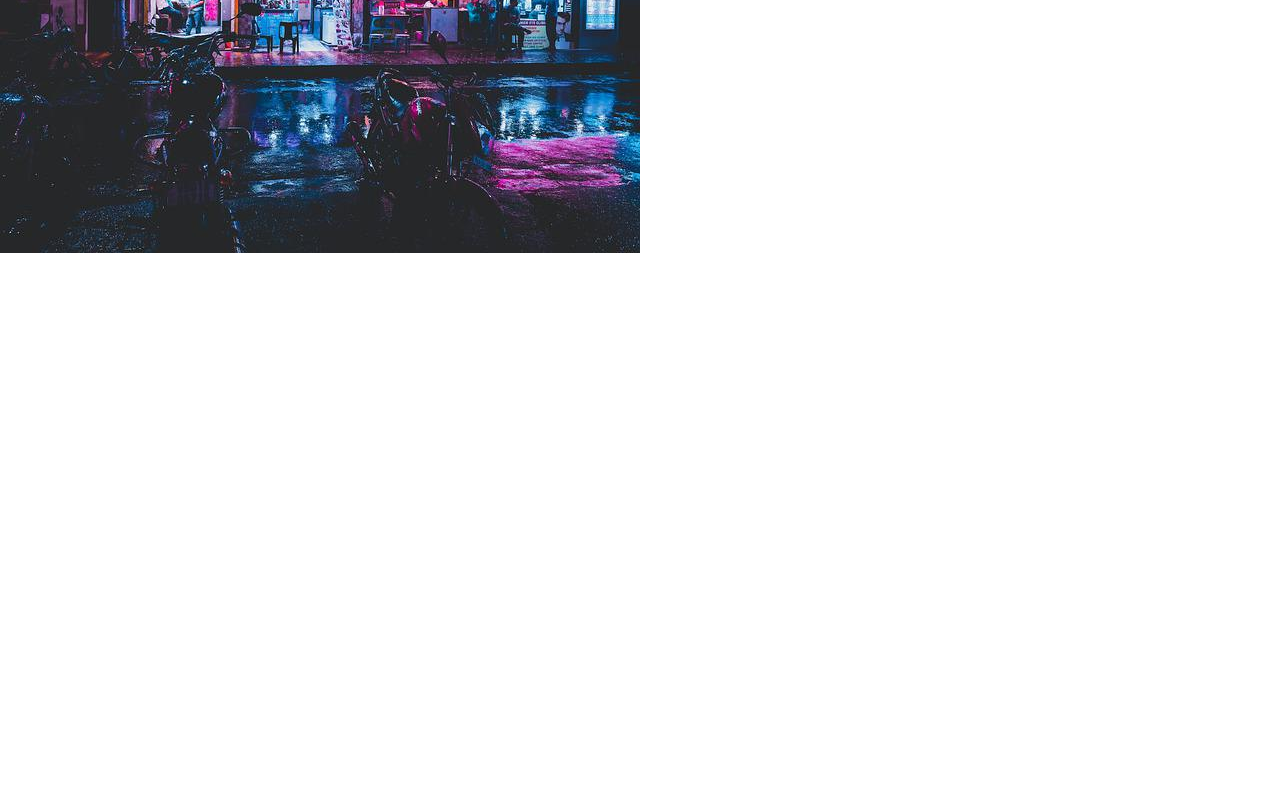
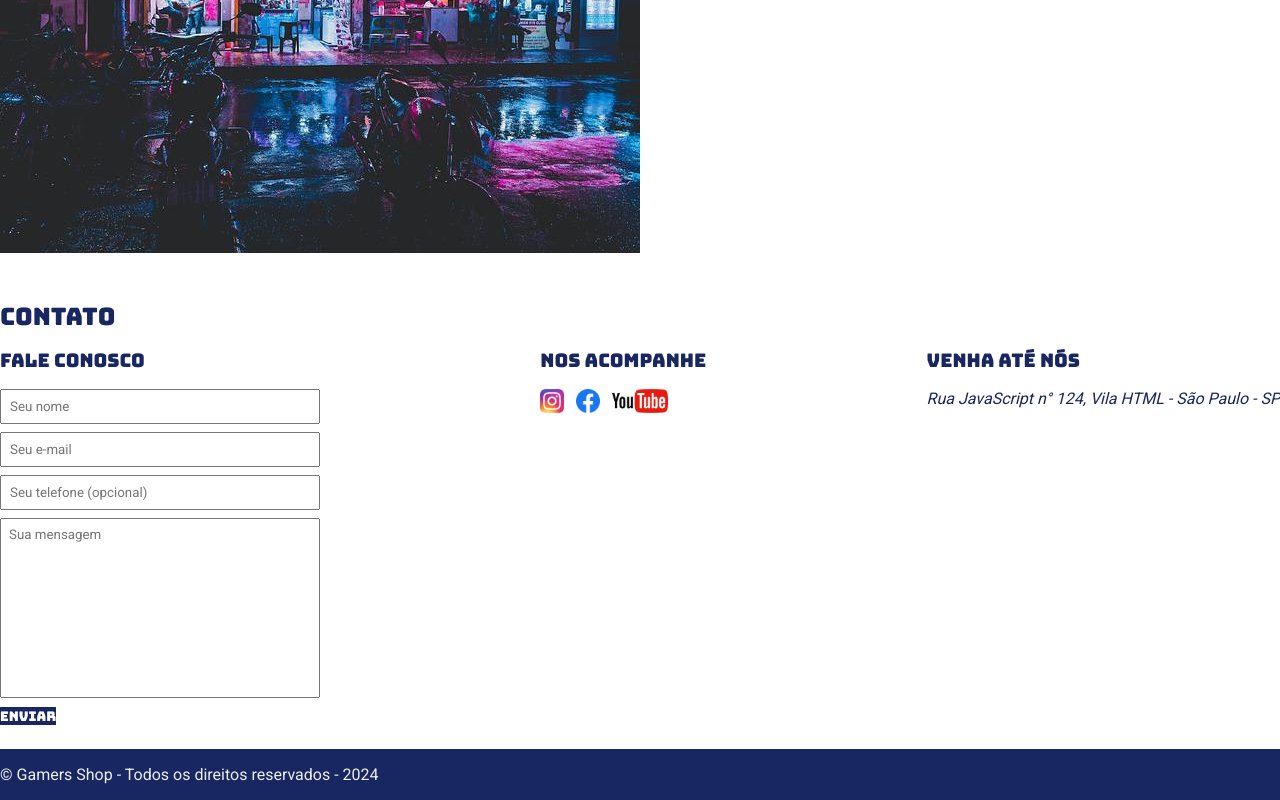
Before and after one commit to gaji-gabriel-yukio/Projeto-gameshop, a plain HTML site: page index.html in a window 1280 px wide. Shown: the part 326-1126 px from the top of the page. Before the commit the page ends 800 px from the top, so only its background shows below. Drawn offline with Linux system fonts and the light colour scheme.

Commit message:
aula 4
criando formulário e rodapé

```diff
--- a/index.html
+++ b/index.html
@@ -17,16 +17,16 @@
             <nav>
                 <ul>
                     <li>
-                        <a href="#">Sobre a loja</a>
+                        <a href="#about">Sobre a loja</a>
                     </li>
                     <li>
-                        <a href="#">Contato</a>
+                        <a href="#contato">Contato</a>
                     </li>
                 </ul>
             </nav>
         </div>
     </header>
-    <section>
+    <section id="about">
         <div class="container">
             <img class="store-front" src="./imagens/loja.jpg" alt="Fachada da loja Games Shop">
             <div>
@@ -51,5 +51,53 @@
             </div>
         </div>
     </section>
+    <section id="contato">
+        <div class="container">
+            <h2>Contato</h2>
+            <div class="contato-mets">
+                <div>
+                    <h3>Fale conosco</h3>
+                    <form>
+                        <input type="text" placeholder="Seu nome" required/>
+                        <input type="email" placeholder="Seu e-mail" required/>
+                        <input type="tel" placeholder="Seu telefone (opcional)"/>
+                        <textarea placeholder="Sua mensagem" required></textarea>
+                        <button type="submit">Enviar</button>
+                    </form>
+                </div>
+                <div>
+                    <h3>Nos acompanhe</h3>
+                    <ul class="social-links">
+                        <li>
+                            <a href="#" title="Siga-nos no instagram">
+                                <img src="./imagens/instagram.png" alt="Logo instagram">
+                            </a>
+                        </li>
+                        <li>
+                            <a href="#" title="Siga-nos no facebook">
+                                <img src="./imagens/facebook.png" alt="Logo facebook">
+                            </a>
+                        </li>
+                        <li>
+                            <a href="#" title="Visite nosso canal  no YouTube">
+                                <img src="./imagens/youtube.png" alt="Logo youtube">
+                            </a>
+                        </li>
+                    </ul>
+                </div>
+                <div>
+                    <h3>Venha até nós</h3>
+                    <address>Rua JavaScript n° 124, Vila HTML - São Paulo - SP</address>
+                </div>
+            </div>
+        </div>
+    </section>
+    <footer>
+        <div class="container">
+            <p>
+                &copy; Gamers Shop - Todos os direitos reservados - 2024
+            </p>
+        </div>
+    </footer>
 </body>
 </html>
--- a/main.css
+++ b/main.css
@@ -5,11 +5,16 @@
 }
 
 header,
-section h2 {
+section h2,
+section h3,
+form button {
     font-family: "Bungee", cursive;
+    font-weight: normal;
 }
 
-body {
+body,
+input,
+textarea {
     font-family: "Roboto", sans-serif;
 }
 
@@ -17,11 +22,6 @@ header {
     padding: 16px 0;
     background-color: #182661;
     color: #ecf0f1;
-}
-
-header h1,
-section h2 {
-    font-weight: normal;
 }
 
 header nav li {
@@ -80,3 +80,65 @@ section p {
 .store-front {
     margin-right: 32px;
 }
+
+.social-links img {
+    height: 24px;
+}
+
+.social-links li {
+    display: inline;
+    margin-right: 8px;
+}
+
+.social-links li a {
+    text-decoration: none;
+}
+
+#contato .container {
+    display: block;
+}
+
+.contato-mets {
+    display: flex;
+    justify-content: space-between;
+}
+
+form input,
+form textarea,
+form botton {
+    display: block;
+    width: 320px;
+    margin-bottom: 8px;
+    padding: 8px;
+}
+
+form textarea {
+    resize: none;
+    height: 180px;
+}
+
+section h3 {
+    margin-bottom: 16px;
+}
+
+form button {
+    background-color: #182661;
+    color: #fff;
+    border: none;
+    cursor: pointer;
+}
+
+fomr button:hover {
+    background-color: #314e9e;
+}
+
+input-focus,
+textarea-focus {
+    outline-color: #182661;
+}
+
+footer {
+    background-color: #182661;
+    color: #ecf0f1;
+    padding: 16px 0;
+}
```
